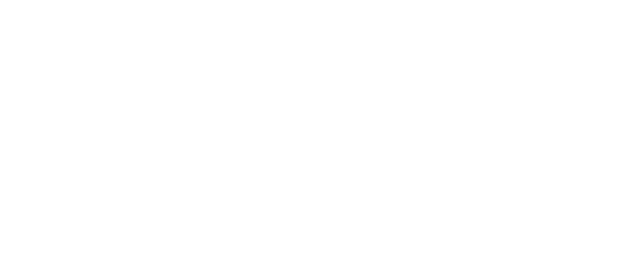
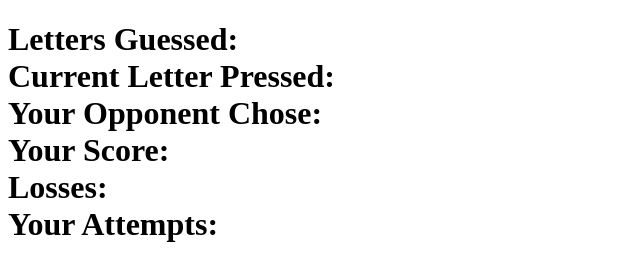
Before and after one commit to bryanjacinto1994/Psychic-Game, a plain HTML site: page index.html in a window 1280 px wide. Shown: the whole page, without its empty margins (0-640 px from the left). Drawn offline with Linux system fonts and the light colour scheme.

Commit message:
via html, created a div container. Within that container, there are three rows and within those rows are columns that are all equal to 12. I have pre-created div ID's so I can appoint them to the javascript file later on.

```diff
--- a/index.html
+++ b/index.html
@@ -1,14 +1,42 @@
 <!DOCTYPE html>
-<html lang = "en">
+<html lang="en">
+
 <head>
-        <meta charset = "UTF-8">
+    <meta charset="UTF-8">
     <title>Psychic-Game</title>
     <link rel="stylesheet" href="assets/css/style.css">
     <link rel="stylesheet" href="assets/css/reset.css">
 </head>
+
 <body>
 
+    <div class="container">
+        <h1>
+            <div class="row">
+                <div class="col-md-12">
+                    <div id="letterGuess">Letters Guessed: </div>
+                </div>
+            </div>
+            <div class="row">
+                <div class="col-md-6">
+                    <div id="your-guesses">Current Letter Pressed:</div>
+                </div>
+                <div class="col-md-6">
+                    <div id="computer-pressed">Your Opponent Chose:</div>
+                </div>
+            </div>
+            <div class="row">
+                <div class="col-md-4">
+                    <div id="you-win">Your Score:</div>
+                </div>
+                <div class="col-md-4">
+                    <div id="you-lose">Losses:</div>
+                </div>
+                <div class="col-md-4">Your Attempts:</div>
+            </div>
 
+        </h1>
+    </div>
 
 
 
@@ -22,4 +50,5 @@
 
     <script src="assets/javascript/game.js"></script>
 </body>
+
 </html>
```
Lines whose indentation alone changed are shown as unchanged.
